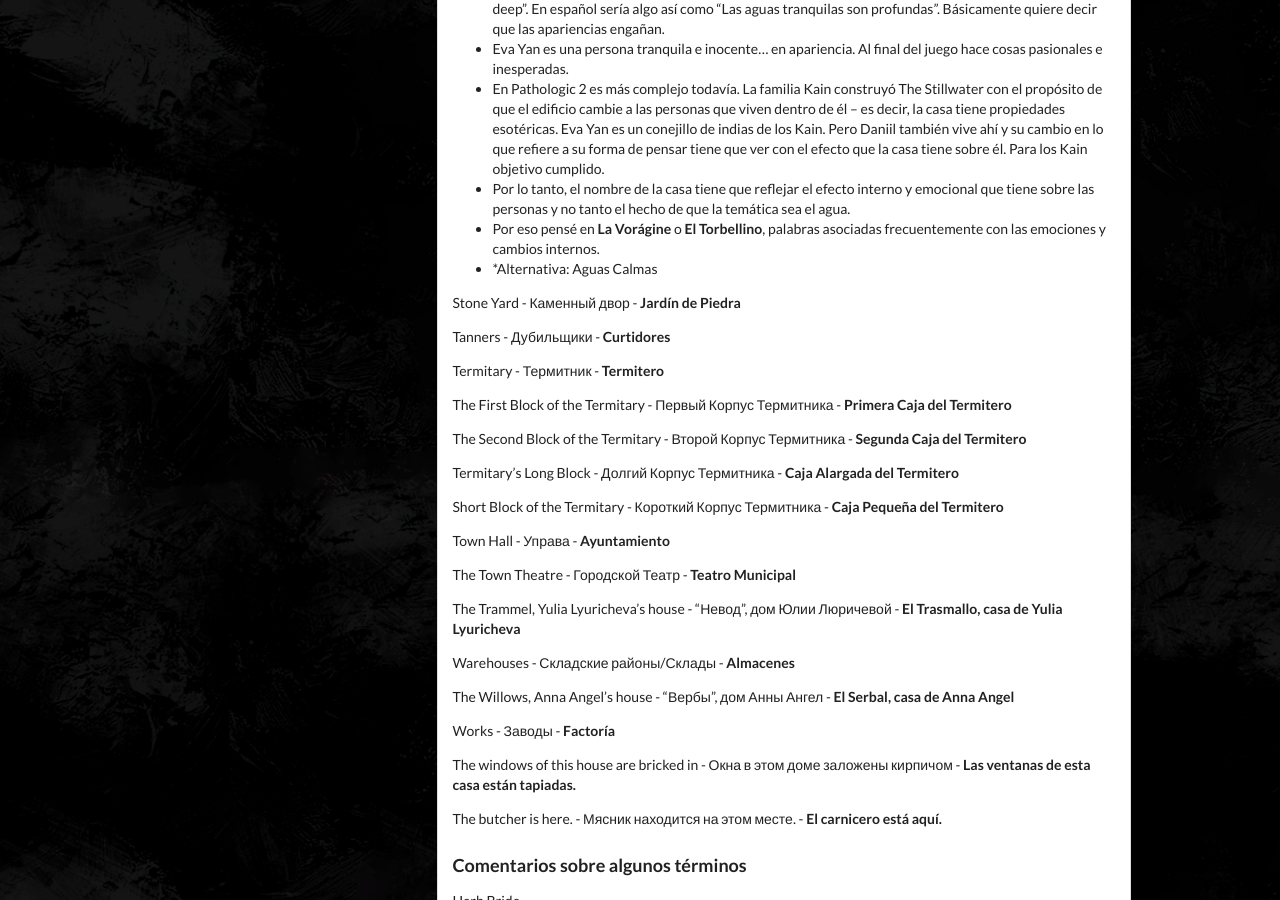
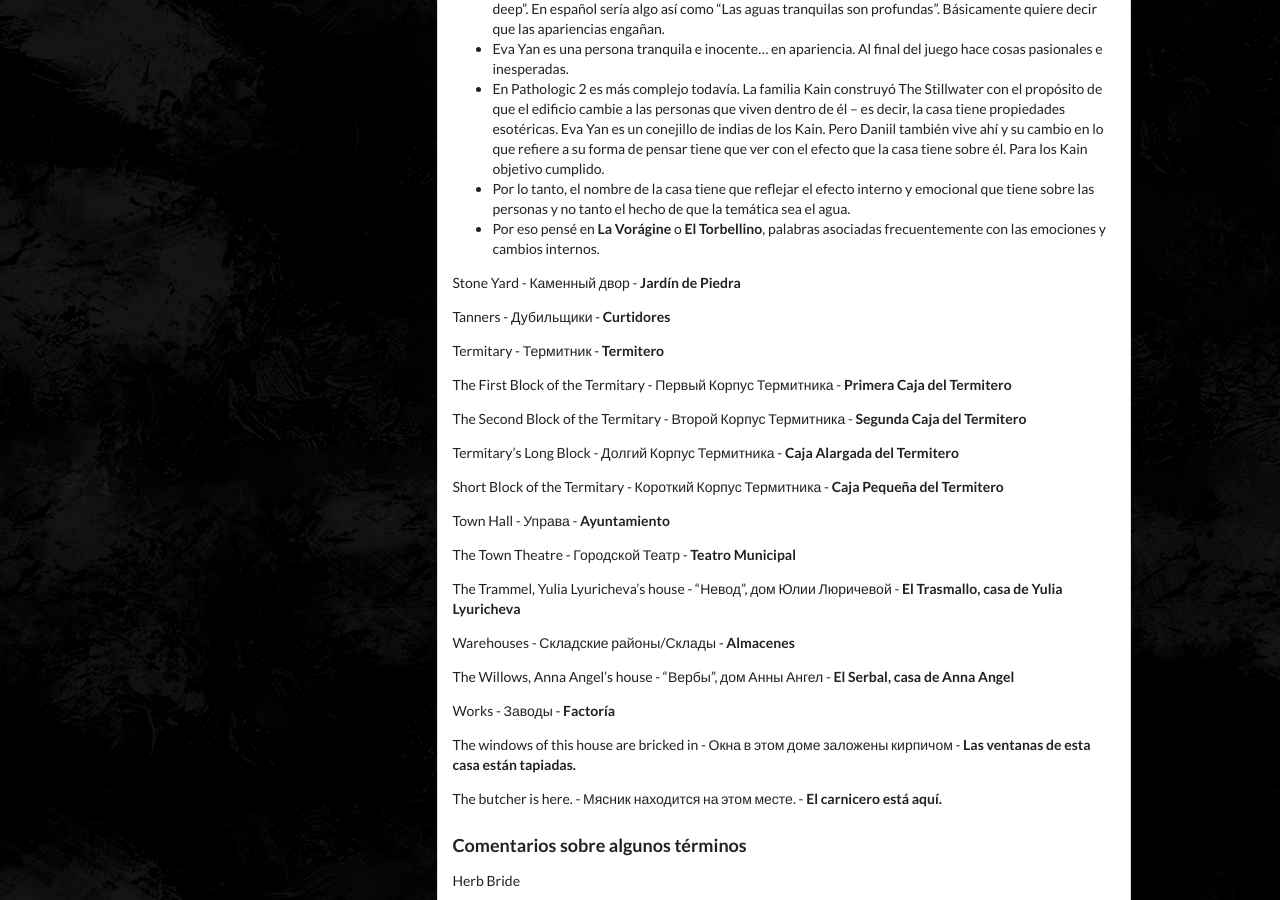
Before and after one commit to pathologic-es/pathologic-es.github.io, a Jekyll site: the page built from glosario/pathologic-classic-hd.md, in a window 1280 px wide and 900 px high, scrolled down 13901 px. Built offline with Jekyll 4.4.1, drawn with Linux system fonts in a browser that asks for light colours; our own code applies the rules of GitHub Pages for plain Markdown files.

Commit message:
Update pathologic-classic-hd.md

```diff
--- a/glosario/pathologic-classic-hd.md
+++ b/glosario/pathologic-classic-hd.md
@@ -661,8 +661,6 @@
 
 - Por eso pensé en **La Vorágine** o **El Torbellino**, palabras asociadas frecuentemente con las emociones y cambios internos.
 
-- *Alternativa: Aguas Calmas
-
 Stone Yard - Каменный двор - **Jardín de Piedra**
 
 Tanners - Дубильщики - **Curtidores**
```
